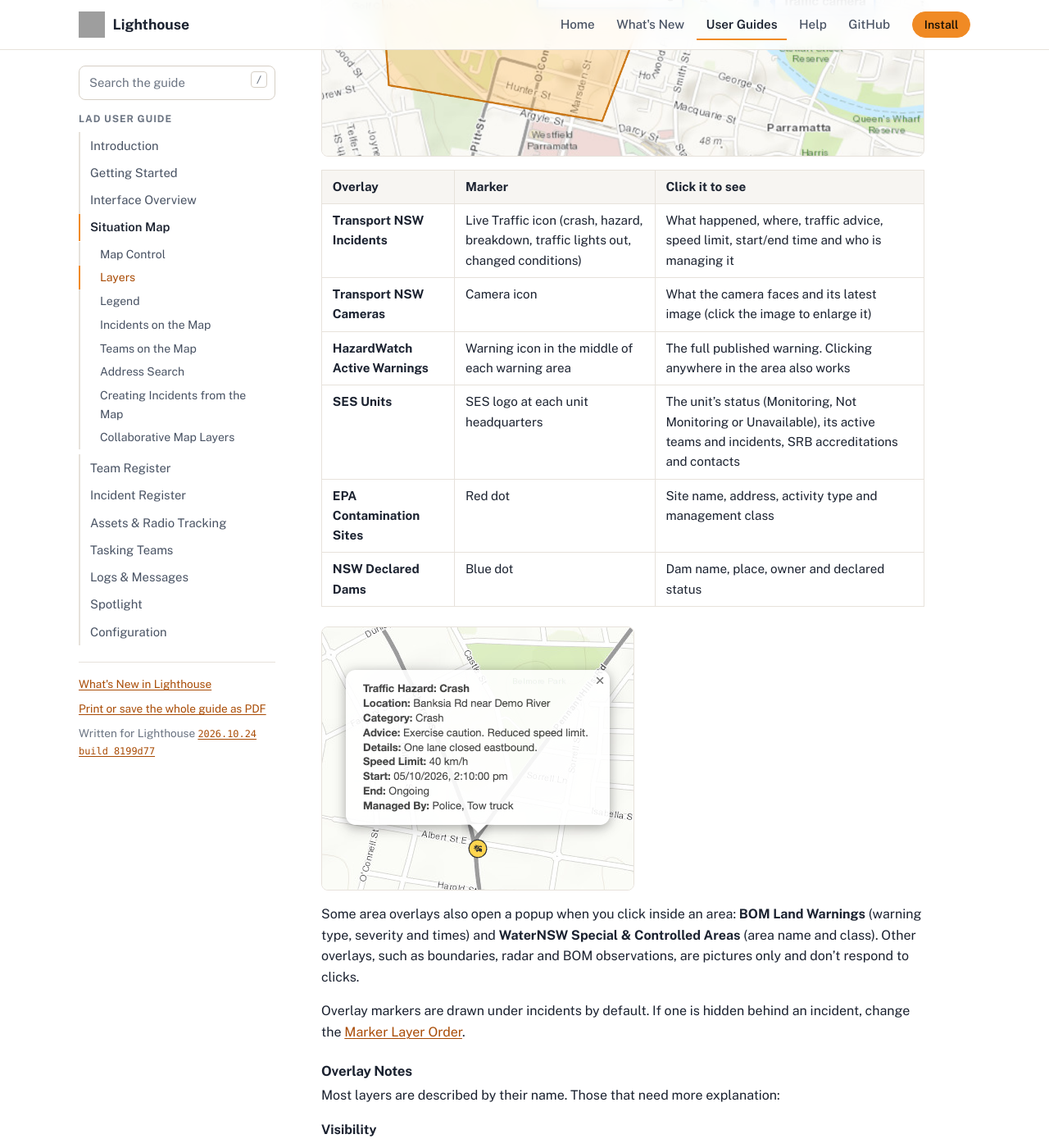
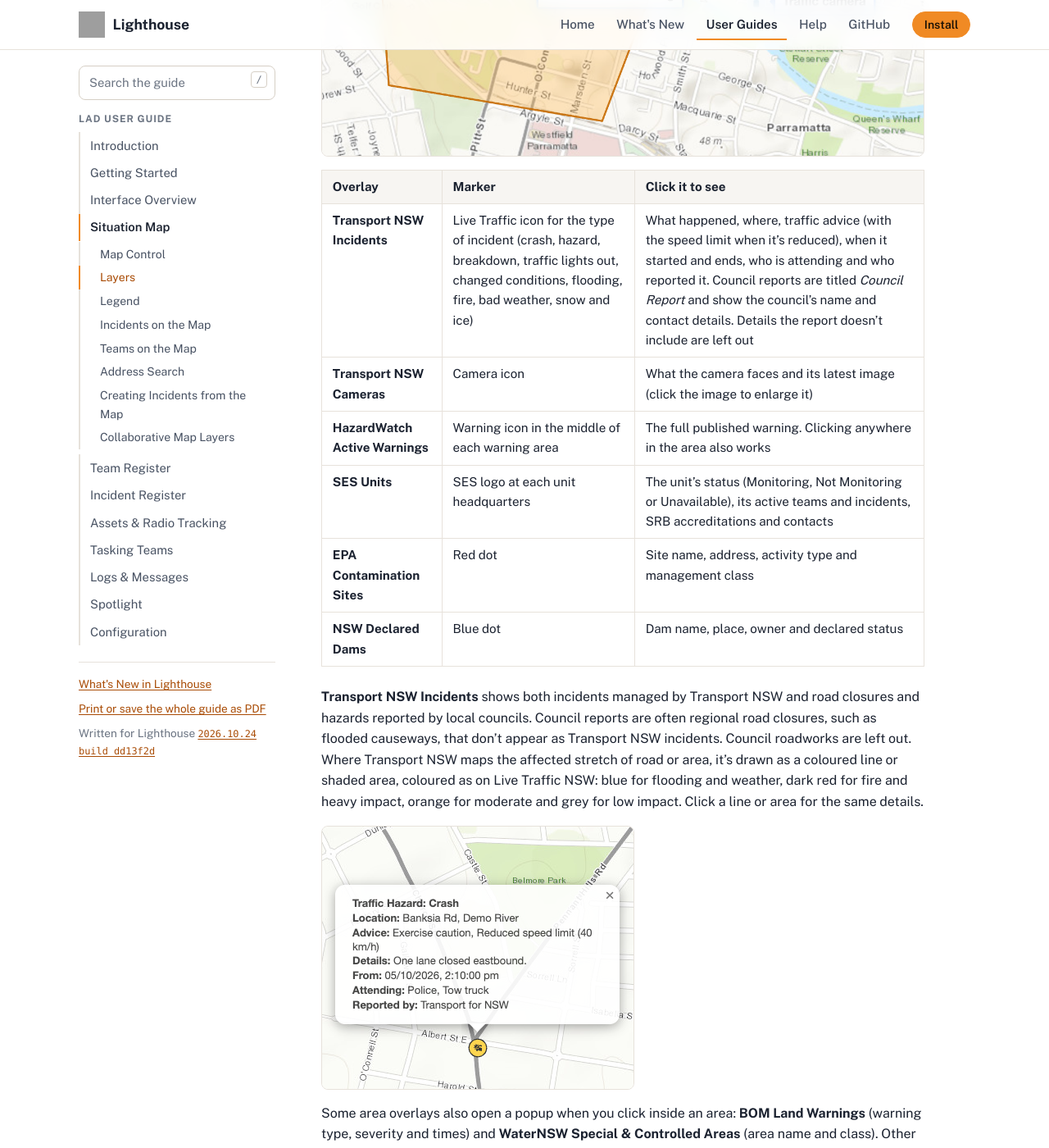
Before and after one commit to NSWSESMembers/lighthouse.ses.nsw.gov.au, a Jekyll site: the page built from preview/guides/lad/situation-map.md, in a window 1280 px wide and 1400 px high, scrolled down 3194 px. Shown: the whole window at 82% size. Built offline with Jekyll 4.4.1, drawn with Linux system fonts in a browser that asks for light colours; grey boxes are pictures that could not be loaded.

Commit message:
Sync preview docs from NSWSESMembers/Lighthouse@dd13f2d (master-dev)

```diff
--- a/_data/lad_guide_preview.yml
+++ b/_data/lad_guide_preview.yml
@@ -1,2 +1,2 @@
-version_name: "2026.10.24 build 8199d77"
-commit: "8199d770963e885fd710a0024f53c20371fb4528"
+version_name: "2026.10.24 build dd13f2d"
+commit: "dd13f2d4982c33522187b358cad5b0f22b1574e1"
--- a/preview/guides/lad/situation-map.md
+++ b/preview/guides/lad/situation-map.md
@@ -63,16 +63,18 @@ Overlays sit on top of the basemap to add information. Toggle them on and off in
 
 Some overlays drop their own markers on the map. Click one to open a popup with more detail.
 
-![Overlay markers on the map: an SES unit HQ, a traffic incident, a HazardWatch warning and a traffic camera](images/overlay-markers.png)
+![Overlay markers on the map: an SES unit HQ, a council report, a traffic incident, a HazardWatch warning and a traffic camera](images/overlay-markers.png)
 
 | Overlay | Marker | Click it to see |
 | --- | --- | --- |
-| **Transport NSW Incidents** | Live Traffic icon (crash, hazard, breakdown, traffic lights out, changed conditions) | What happened, where, traffic advice, speed limit, start/end time and who is managing it |
+| **Transport NSW Incidents** | Live Traffic icon for the type of incident (crash, hazard, breakdown, traffic lights out, changed conditions, flooding, fire, bad weather, snow and ice) | What happened, where, traffic advice (with the speed limit when it's reduced), when it started and ends, who is attending and who reported it. Council reports are titled *Council Report* and show the council's name and contact details. Details the report doesn't include are left out |
 | **Transport NSW Cameras** | Camera icon | What the camera faces and its latest image (click the image to enlarge it) |
 | **HazardWatch Active Warnings** | Warning icon in the middle of each warning area | The full published warning. Clicking anywhere in the area also works |
 | **SES Units** | SES logo at each unit headquarters | The unit's status (Monitoring, Not Monitoring or Unavailable), its active teams and incidents, SRB accreditations and contacts |
 | **EPA Contamination Sites** | Red dot | Site name, address, activity type and management class |
 | **NSW Declared Dams** | Blue dot | Dam name, place, owner and declared status |
+
+**Transport NSW Incidents** shows both incidents managed by Transport NSW and road closures and hazards reported by local councils. Council reports are often regional road closures, such as flooded causeways, that don't appear as Transport NSW incidents. Council roadworks are left out. Where Transport NSW maps the affected stretch of road or area, it's drawn as a coloured line or shaded area, coloured as on Live Traffic NSW: blue for flooding and weather, dark red for fire and heavy impact, orange for moderate and grey for low impact. Click a line or area for the same details.
 
 ![Popup from clicking a traffic incident marker](images/overlay-marker-popup.png)
 
```
Also changed, not shown: preview/whats-new/index.md (+9 -0 lines), preview/guides/lad/images/overlay-marker-popup.png, preview/guides/lad/images/overlay-markers.png.
